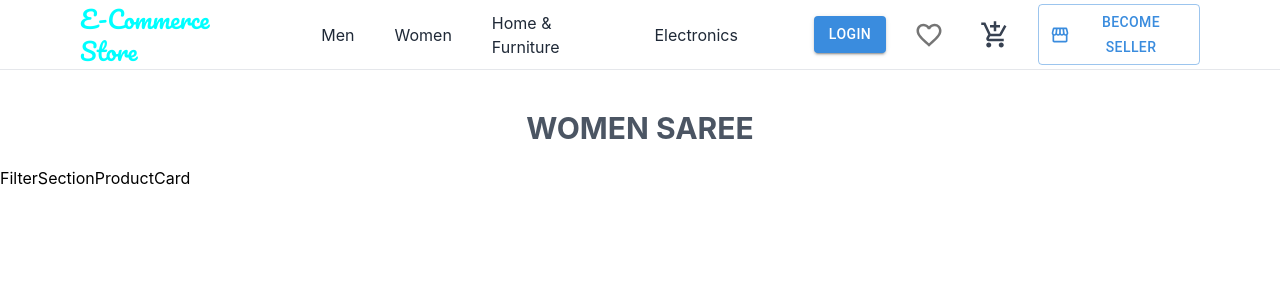
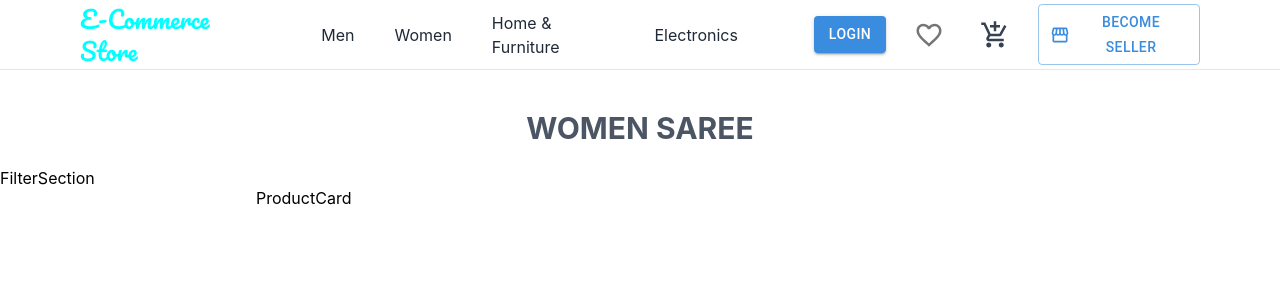
Before and after one commit to shubhcoding01/ecomproject, a React (Create React App) app: page / in a window 1280 px wide. Shown: the top 300 px of the page. Built offline with nearby package versions, Linux system fonts and the light colour scheme; some icons are missing.

Commit message:
Update Navbar component to use new styles

```diff
--- a/src/customer/pages/Product/Product.tsx
+++ b/src/customer/pages/Product/Product.tsx
@@ -9,14 +9,31 @@ const Product = () => {
             <h1 className="text-3xl text-center font-bold text-gray-600 pb-5 px-9
             uppercase space-x-2">Women Saree</h1>
         </div>
+
         <div className='lg:flex'>
-            <section className="filter_section">
+
+            <section className="filter_section hidden lg:block w-[20%]">
+
                 <FilterSection />
+
             </section>
-            <section className="products_section">
-                <ProductCard />
-            </section>
+
+            <div className='w-full lg:w-[80%] space-y-5'>
+
+                <div className=''>
+
+                </div>
+
+                <section className="products_section ">
+
+                    <ProductCard />
+
+                </section>
+
+            </div>
+
         </div>
+
     </div>
   )
 }
```
